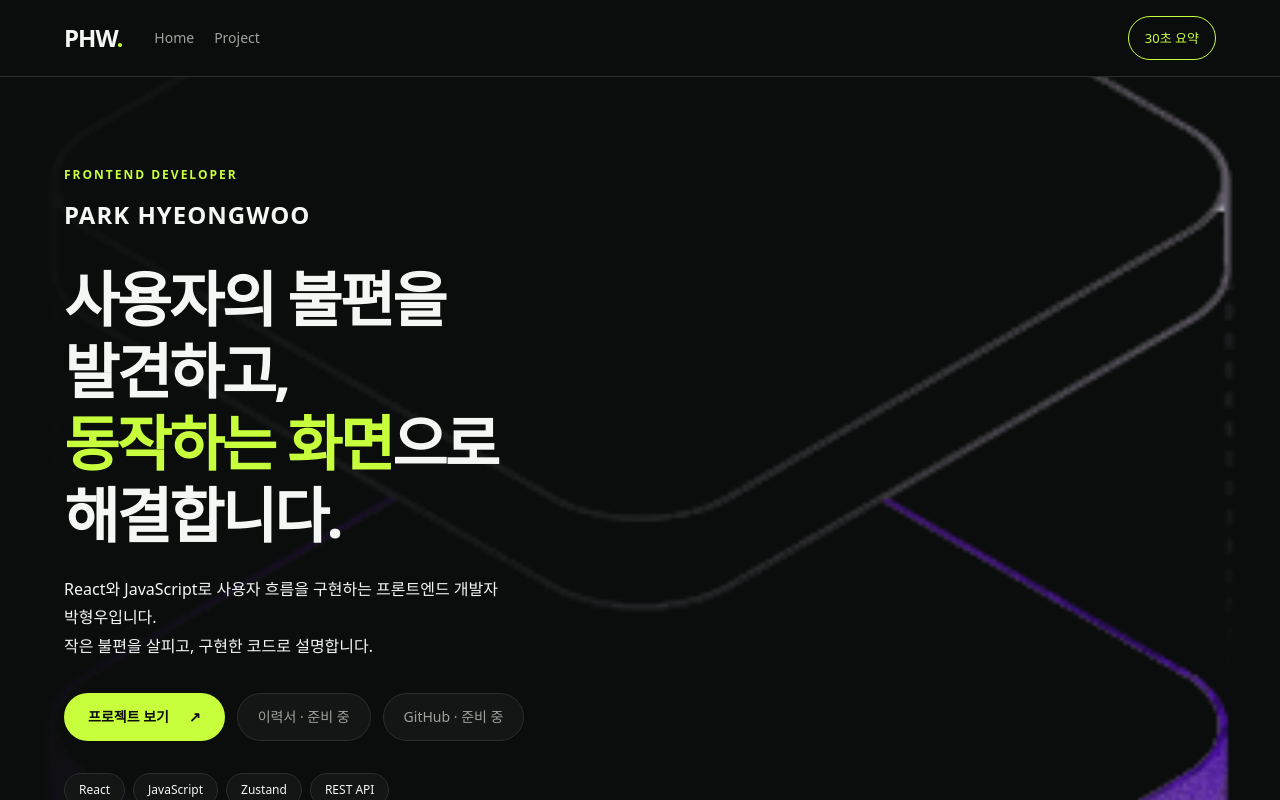
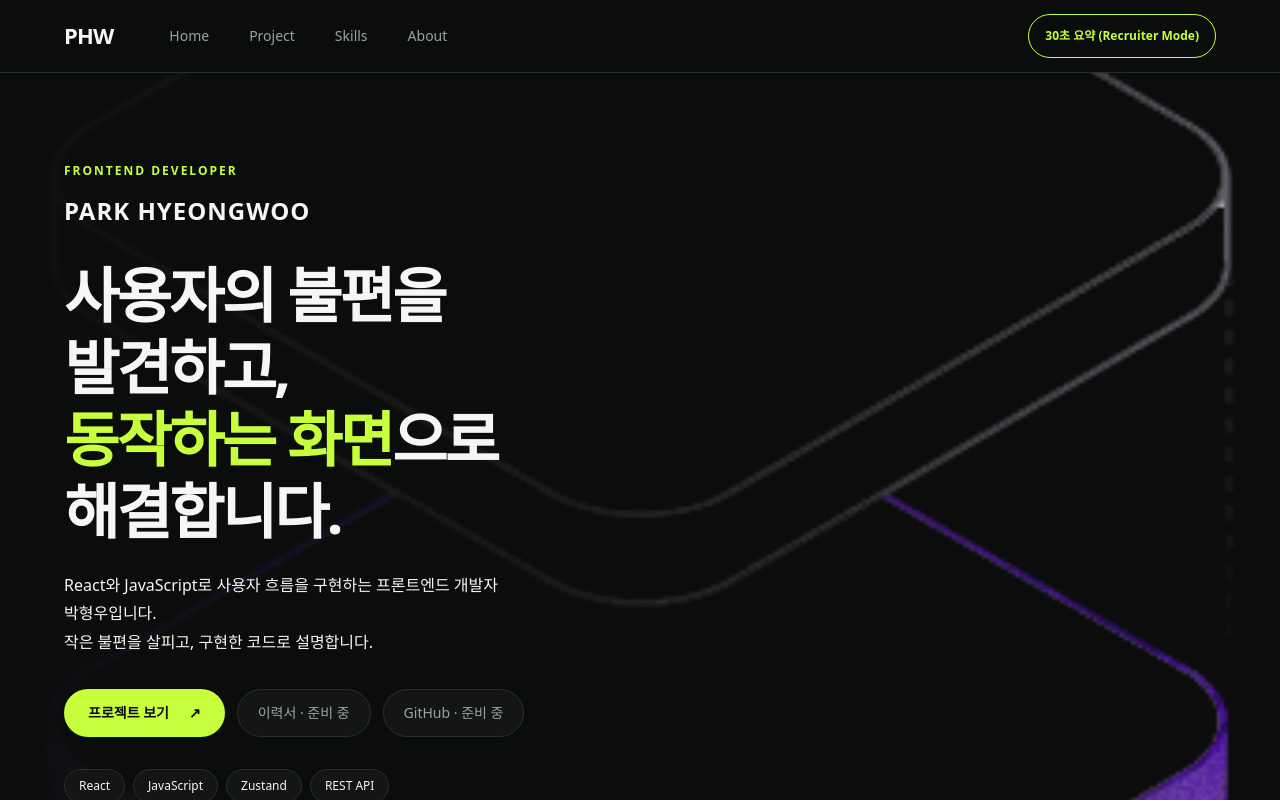
Before and after one commit to dhwmgl12-ux/portfolio, a React app: page / in a window 1280 px wide. Shown: the top 800 px of the page. Built offline with nearby package versions, Linux system fonts and the light colour scheme; the HTML template or start-up script is replaced by a standard one.

Commit message:
feat: 반응형 Header 및 모바일 메뉴 구현

```diff
--- a/src/App.jsx
+++ b/src/App.jsx
@@ -1,6 +1,7 @@
 import { useState } from "react";
 import styled from "@emotion/styled";
 import heroImage from "./assets/hero.png";
+import Header from "./components/layout/Header/Header";
 
 const skills = ["React", "JavaScript", "Zustand", "REST API"];
 
@@ -11,27 +12,10 @@ export default function App() {
     <>
       <SkipLink href="#main">본문 바로가기</SkipLink>
 
-      <Header>
-        <HeaderInner>
-          <Logo href="#home" aria-label="박형우 포트폴리오 홈">
-            PHW<span>.</span>
-          </Logo>
-
-          <Nav aria-label="주요 메뉴">
-            <NavLink href="#home">Home</NavLink>
-            <NavLink href="#project">Project</NavLink>
-          </Nav>
-
-          <SummaryButton
-            type="button"
-            aria-expanded={isSummaryOpen}
-            aria-controls="recruiter-summary"
-            onClick={() => setIsSummaryOpen((prev) => !prev)}
-          >
-            {isSummaryOpen ? "요약 닫기" : "30초 요약"}
-          </SummaryButton>
-        </HeaderInner>
-      </Header>
+      <Header
+        isSummaryOpen={isSummaryOpen}
+        onToggleSummary={() => setIsSummaryOpen((previous) => !previous)}
+      />
 
       <main id="main">
         <Summary
@@ -119,78 +103,6 @@ const SkipLink = styled.a`
 
   &:focus {
     transform: translateY(0);
-  }
-`;
-
-const Header = styled.header`
-  position: sticky;
-  top: 0;
-  z-index: 20;
-  border-bottom: 1px solid ${({ theme }) => theme.colors.border};
-  background: ${({ theme }) => theme.colors.background};
-`;
-
-const HeaderInner = styled.div`
-  max-width: 1200px;
-  min-height: 76px;
-  margin: 0 auto;
-  padding: 12px 24px;
-  display: flex;
-  align-items: center;
-  gap: 32px;
-
-  @media (max-width: ${({ theme }) => theme.breakpoint.mobile}) {
-    min-height: 68px;
-    gap: 16px;
-    padding-inline: 16px;
-    flex-wrap: wrap;
-  }
-`;
-
-const Logo = styled.a`
-  font-size: 24px;
-  font-weight: 900;
-  letter-spacing: -1px;
-
-  span {
-    color: ${({ theme }) => theme.colors.accent};
-  }
-`;
-
-const Nav = styled.nav`
-  display: flex;
-  gap: 20px;
-
-  @media (max-width: ${({ theme }) => theme.breakpoint.mobile}) {
-    gap: 12px;
-  }
-`;
-
-const NavLink = styled.a`
-  padding-block: 10px;
-  font-size: 14px;
-  color: ${({ theme }) => theme.colors.textSecondary};
-  transition: color 160ms ease;
-
-  &:hover {
-    color: ${({ theme }) => theme.colors.accent};
-  }
-`;
-
-const SummaryButton = styled.button`
-  margin-left: auto;
-  min-height: 44px;
-  padding: 8px 16px;
-  border: 1px solid ${({ theme }) => theme.colors.accent};
-  border-radius: 999px;
-  background: transparent;
-  color: ${({ theme }) => theme.colors.accent};
-  font-size: 13px;
-  cursor: pointer;
-
-  &[aria-expanded="true"] {
-    background: ${({ theme }) => theme.colors.accent};
-    color: ${({ theme }) => theme.colors.background};
   }
 `;
 
--- a/src/components/layout/Header/Header.jsx
+++ b/src/components/layout/Header/Header.jsx
@@ -0,0 +1,97 @@
+import { useRef, useState } from "react";
+import * as S from "./Header.styles";
+
+const navigationItems = [
+  { label: "Home", href: "#home" },
+  { label: "Project", href: "#project" },
+  { label: "Skills", href: "#skills" },
+  { label: "About", href: "#about" },
+];
+
+export default function Header({ isSummaryOpen, onToggleSummary }) {
+  const [isMenuOpen, setIsMenuOpen] = useState(false);
+  const menuButtonRef = useRef(null);
+
+  const closeMenu = () => {
+    setIsMenuOpen(false);
+  };
+
+  const handleKeyDown = (event) => {
+    if (event.key !== "Escape" || !isMenuOpen) return;
+
+    closeMenu();
+    menuButtonRef.current?.focus();
+  };
+
+  const handleToggleSummary = () => {
+    onToggleSummary();
+    closeMenu();
+  };
+
+  return (
+    <S.HeaderContainer onKeyDown={handleKeyDown}>
+      <S.HeaderInner>
+        <S.Logo
+          href="#home"
+          aria-label="박형우 포트폴리오 홈"
+          onClick={closeMenu}
+        >
+          PHW
+        </S.Logo>
+
+        <S.MenuButton
+          ref={menuButtonRef}
+          type="button"
+          aria-label={isMenuOpen ? "메뉴 닫기" : "메뉴 열기"}
+          aria-expanded={isMenuOpen}
+          aria-controls="header-navigation"
+          onClick={() => setIsMenuOpen((previous) => !previous)}
+        >
+          <svg
+            width="24"
+            height="24"
+            viewBox="0 0 24 24"
+            fill="none"
+            stroke="currentColor"
+            strokeWidth="2"
+            strokeLinecap="round"
+            aria-hidden="true"
+            focusable="false"
+          >
+            {isMenuOpen ? (
+              <path d="M6 6 18 18M18 6 6 18" />
+            ) : (
+              <path d="M4 6h16M4 12h16M4 18h16" />
+            )}
+          </svg>
+        </S.MenuButton>
+
+        <S.Navigation
+          id="header-navigation"
+          aria-label="주요 메뉴"
+          $isOpen={isMenuOpen}
+        >
+          <S.NavigationList>
+            {navigationItems.map(({ label, href }) => (
+              <li key={href}>
+                <S.NavigationLink href={href} onClick={closeMenu}>
+                  {label}
+                </S.NavigationLink>
+              </li>
+            ))}
+          </S.NavigationList>
+
+          <S.SummaryButton
+            type="button"
+            aria-expanded={isSummaryOpen}
+            aria-controls="recruiter-summary"
+            onClick={handleToggleSummary}
+          >
+            {isSummaryOpen ? "요약 닫기" : "30초 요약"}
+            <span lang="en"> (Recruiter Mode)</span>
+          </S.SummaryButton>
+        </S.Navigation>
+      </S.HeaderInner>
+    </S.HeaderContainer>
+  );
+}
--- a/src/components/layout/Header/Header.styles.js
+++ b/src/components/layout/Header/Header.styles.js
@@ -0,0 +1,151 @@
+import styled from "@emotion/styled";
+
+export const HeaderContainer = styled.header`
+  position: sticky;
+  top: 0;
+  z-index: 20;
+  background: ${({ theme }) => theme.colors.background};
+  border-bottom: 1px solid ${({ theme }) => theme.colors.border};
+`;
+
+export const HeaderInner = styled.div`
+  position: relative;
+  display: flex;
+  align-items: center;
+  gap: ${({ theme }) => theme.spacing.xl};
+  max-width: 1200px;
+  min-height: 72px;
+  margin-inline: auto;
+  padding: ${({ theme }) => theme.spacing.sm} ${({ theme }) => theme.spacing.lg};
+
+  @media (max-width: ${({ theme }) => theme.breakpoint.mobile}) {
+    justify-content: space-between;
+    min-height: 64px;
+    padding-inline: ${({ theme }) => theme.spacing.md};
+  }
+`;
+
+export const Logo = styled.a`
+  display: inline-flex;
+  align-items: center;
+  min-height: 44px;
+  flex-shrink: 0;
+  color: ${({ theme }) => theme.colors.text};
+  font-size: 22px;
+  font-weight: 800;
+  letter-spacing: -0.04em;
+`;
+
+export const Navigation = styled.nav`
+  display: flex;
+  align-items: center;
+  justify-content: space-between;
+  flex: 1;
+  gap: ${({ theme }) => theme.spacing.lg};
+  min-width: 0;
+
+  @media (max-width: ${({ theme }) => theme.breakpoint.mobile}) {
+    display: ${({ $isOpen }) => ($isOpen ? "flex" : "none")};
+    position: absolute;
+    top: 100%;
+    right: 0;
+    left: 0;
+    flex-direction: column;
+    align-items: stretch;
+    gap: ${({ theme }) => theme.spacing.md};
+    max-height: calc(100dvh - 64px);
+    overflow-y: auto;
+    padding: ${({ theme }) => theme.spacing.md};
+    background: ${({ theme }) => theme.colors.background};
+    border-bottom: 1px solid ${({ theme }) => theme.colors.border};
+  }
+`;
+
+export const NavigationList = styled.ul`
+  display: flex;
+  align-items: center;
+  gap: ${({ theme }) => theme.spacing.sm};
+  margin: 0;
+  padding: 0;
+  list-style: none;
+
+  @media (max-width: ${({ theme }) => theme.breakpoint.mobile}) {
+    flex-direction: column;
+    align-items: stretch;
+  }
+`;
+
+export const NavigationLink = styled.a`
+  position: relative;
+  display: flex;
+  align-items: center;
+  justify-content: center;
+  min-height: 44px;
+  padding-inline: ${({ theme }) => theme.spacing.md};
+  border-radius: ${({ theme }) => theme.radius.md};
+  color: ${({ theme }) => theme.colors.textSecondary};
+  font-size: 14px;
+  transition:
+    color 160ms ease,
+    background-color 160ms ease;
+
+  &:hover,
+  &:focus-visible {
+    color: ${({ theme }) => theme.colors.accent};
+    background: ${({ theme }) => theme.colors.surface};
+  }
+
+  @media (max-width: ${({ theme }) => theme.breakpoint.mobile}) {
+    justify-content: flex-start;
+  }
+`;
+
+export const SummaryButton = styled.button`
+  flex-shrink: 0;
+  min-height: 44px;
+  padding: ${({ theme }) => theme.spacing.sm} ${({ theme }) => theme.spacing.md};
+  border: 1px solid ${({ theme }) => theme.colors.accent};
+  border-radius: 999px;
+  background: transparent;
+  color: ${({ theme }) => theme.colors.accent};
+  font-size: 12px;
+  font-weight: 600;
+  cursor: pointer;
+  transition:
+    color 160ms ease,
+    background-color 160ms ease;
+
+  &:hover,
+  &[aria-expanded="true"] {
+    background: ${({ theme }) => theme.colors.accent};
+    color: ${({ theme }) => theme.colors.background};
+  }
+
+  @media (max-width: ${({ theme }) => theme.breakpoint.tablet}) {
+    span {
+      display: none;
+    }
+  }
+`;
+
+export const MenuButton = styled.button`
+  display: none;
+  align-items: center;
+  justify-content: center;
+  width: 44px;
+  height: 44px;
+  padding: 0;
+  border: 0;
+  border-radius: ${({ theme }) => theme.radius.sm};
+  background: transparent;
+  color: ${({ theme }) => theme.colors.text};
+  cursor: pointer;
+
+  &:hover {
+    background: ${({ theme }) => theme.colors.surface};
+  }
+
+  @media (max-width: ${({ theme }) => theme.breakpoint.mobile}) {
+    display: inline-flex;
+  }
+`;
```
